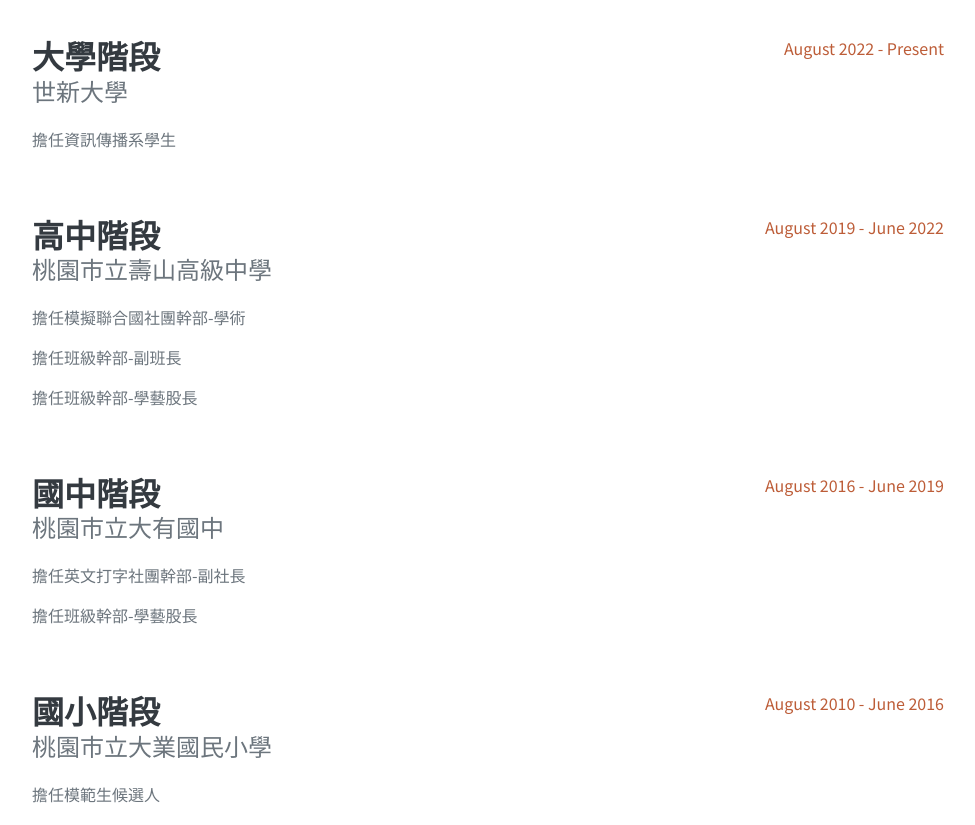
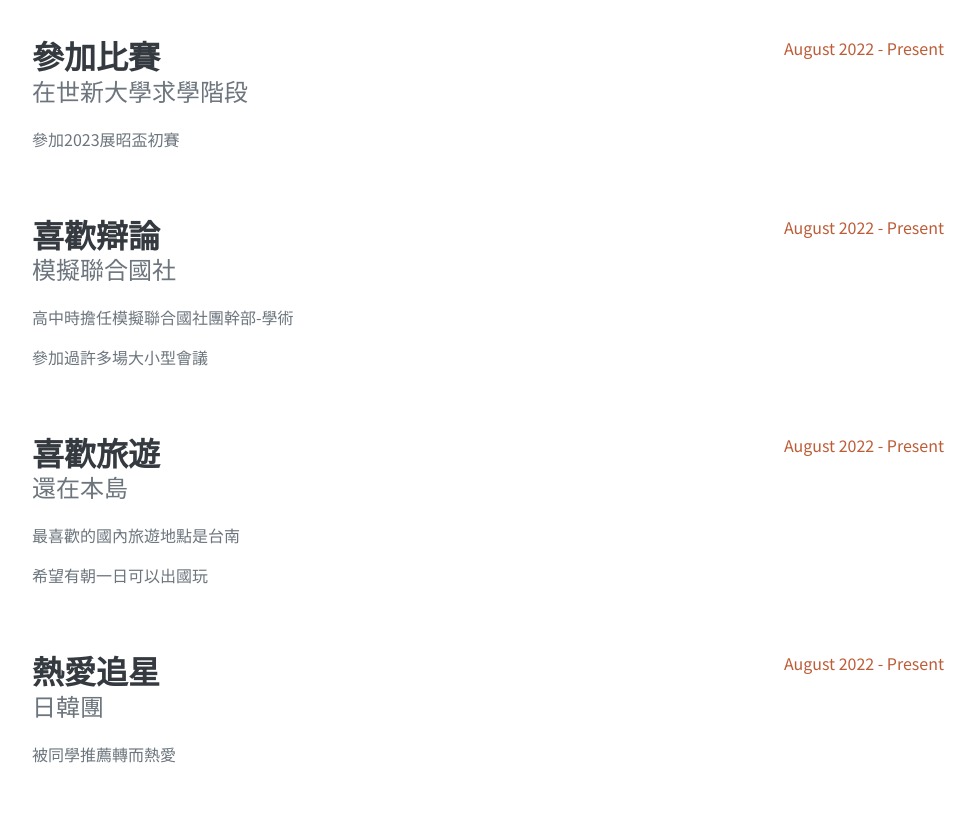
Before and after one commit to shinannkaku/shinannkaku.github.io, a plain HTML site: page index.html in a window 1280 px wide. Shown: the part 960-1785 px from the top of the page, without its empty margins (288-1263 px from the left). Drawn offline with nearby package versions, Linux system fonts and the light colour scheme; a web font is replaced by a local one.

Commit message:
網頁之文字與段落3

```diff
--- a/index.html
+++ b/index.html
@@ -48,10 +48,11 @@
                         郭幸安
                         <span class="text-primary">Shin-Ann Guo</span>
                     </h1>
-                    <div class="subheading mb-5">
+                    <div class="text-transform: none,subheading mb-5">
                         台北市木柵路一段十七巷一號 No. 17, Sec. 1, Rd. Mu-Cha, Taipei City, Taiwan<br />
                         (Tel)+886921695787<br />
                         <a href="mailto:name@email.com">shinannkaku@gmail.com</a>
+
                     </div>
                     <p class="lead mb-5">我對網頁設計有興趣。</p>
                     <p class="lead mb-5">I'm interest to Web design.</p>
@@ -70,39 +71,38 @@
                     <h2 class="mb-5">Experience</h2>
                     <div class="d-flex flex-column flex-md-row justify-content-between mb-5">
                         <div class="flex-grow-1">
-                            <h3 class="mb-0">大學階段</h3>
-                            <div class="subheading mb-3">世新大學</div>
-                            <p>擔任資訊傳播系學生</p>
+                            <h3 class="mb-0">參加比賽</h3>
+                            <div class="subheading mb-3">在世新大學求學階段</div>
+                            <p>參加2023展昭盃初賽</p>
                         </div>
                         <div class="flex-shrink-0"><span class="text-primary">August 2022 - Present</span></div>
                     </div>
                     <div class="d-flex flex-column flex-md-row justify-content-between mb-5">
                         <div class="flex-grow-1">
-                            <h3 class="mb-0">高中階段</h3>
-                            <div class="subheading mb-3">桃園市立壽山高級中學</div>
-                            <p>擔任模擬聯合國社團幹部-學術</p>
-                            <p>擔任班級幹部-副班長</p>
-                            <p>擔任班級幹部-學藝股長</p>
+                            <h3 class="mb-0">喜歡辯論</h3>
+                            <div class="subheading mb-3">模擬聯合國社</div>
+                            <p>高中時擔任模擬聯合國社團幹部-學術</p>
+                            <p>參加過許多場大小型會議</p>
 
                         </div>
-                        <div class="flex-shrink-0"><span class="text-primary">August 2019 - June 2022</span></div>
+                        <div class="flex-shrink-0"><span class="text-primary">August 2022 - Present</span></div>
                     </div>
                     <div class="d-flex flex-column flex-md-row justify-content-between mb-5">
                         <div class="flex-grow-1">
-                            <h3 class="mb-0">國中階段</h3>
-                            <div class="subheading mb-3">桃園市立大有國中</div>
-                            <p>擔任英文打字社團幹部-副社長</p>
-                            <p>擔任班級幹部-學藝股長</p>
+                            <h3 class="mb-0">喜歡旅遊</h3>
+                            <div class="subheading mb-3">還在本島</div>
+                            <p>最喜歡的國內旅遊地點是台南</p>
+                            <p>希望有朝一日可以出國玩</p>
                         </div>
-                        <div class="flex-shrink-0"><span class="text-primary">August 2016 - June 2019</span></div>
+                        <div class="flex-shrink-0"><span class="text-primary">August 2022 - Present </span></div>
                     </div>
                     <div class="d-flex flex-column flex-md-row justify-content-between">
                         <div class="flex-grow-1">
-                            <h3 class="mb-0">國小階段</h3>
-                            <div class="subheading mb-3">桃園市立大業國民小學</div>
-                            <p>擔任模範生候選人</p>
+                            <h3 class="mb-0">熱愛追星</h3>
+                            <div class="subheading mb-3">日韓團</div>
+                            <p>被同學推薦轉而熱愛</p>
                         </div>
-                        <div class="flex-shrink-0"><span class="text-primary">August 2010 - June 2016</span></div>
+                        <div class="flex-shrink-0"><span class="text-primary">August 2022 - Present </span></div>
                     </div>
                 </div>
             </section>
@@ -113,18 +113,18 @@
                     <h2 class="mb-5">Education</h2>
                     <div class="d-flex flex-column flex-md-row justify-content-between mb-5">
                         <div class="flex-grow-1">
-                            <h3 class="mb-0">University of Shih Hsin</h3>
-                            <div class="subheading mb-3">Department of Information and Communication</div>
+                            <h3 class="mb-0">Shih Hsin University</h3>
+                            <div class="subheading mb-3">Department of Information and Communications</div>
                             <div>資訊傳播學系</div>
                             <p>一年甲班</p>
                         </div>
-                        <div class="flex-shrink-0"><span class="text-primary">August 2022 - June 2026</span></div>
+                        <div class="flex-shrink-0"><span class="text-primary">August 2019 - June 2022</span></div>
                     </div>
                     <div class="d-flex flex-column flex-md-row justify-content-between">
                         <div class="flex-grow-1">
-                            <h3 class="mb-0">(向上進修的學校)</h3>
-                            <div class="subheading mb-3">(向上進修的學科)</div>
-                            <p>(向上進修的班級)</p>
+                            <h3 class="mb-0">桃園市立壽山高級中學</h3>
+                            <div class="subheading mb-3">普通科</div>
+                            <p>三年六班</p>
                         </div>
                         <div class="flex-shrink-0"><span class="text-primary">August 2026 - ??</span></div>
                     </div>
```
